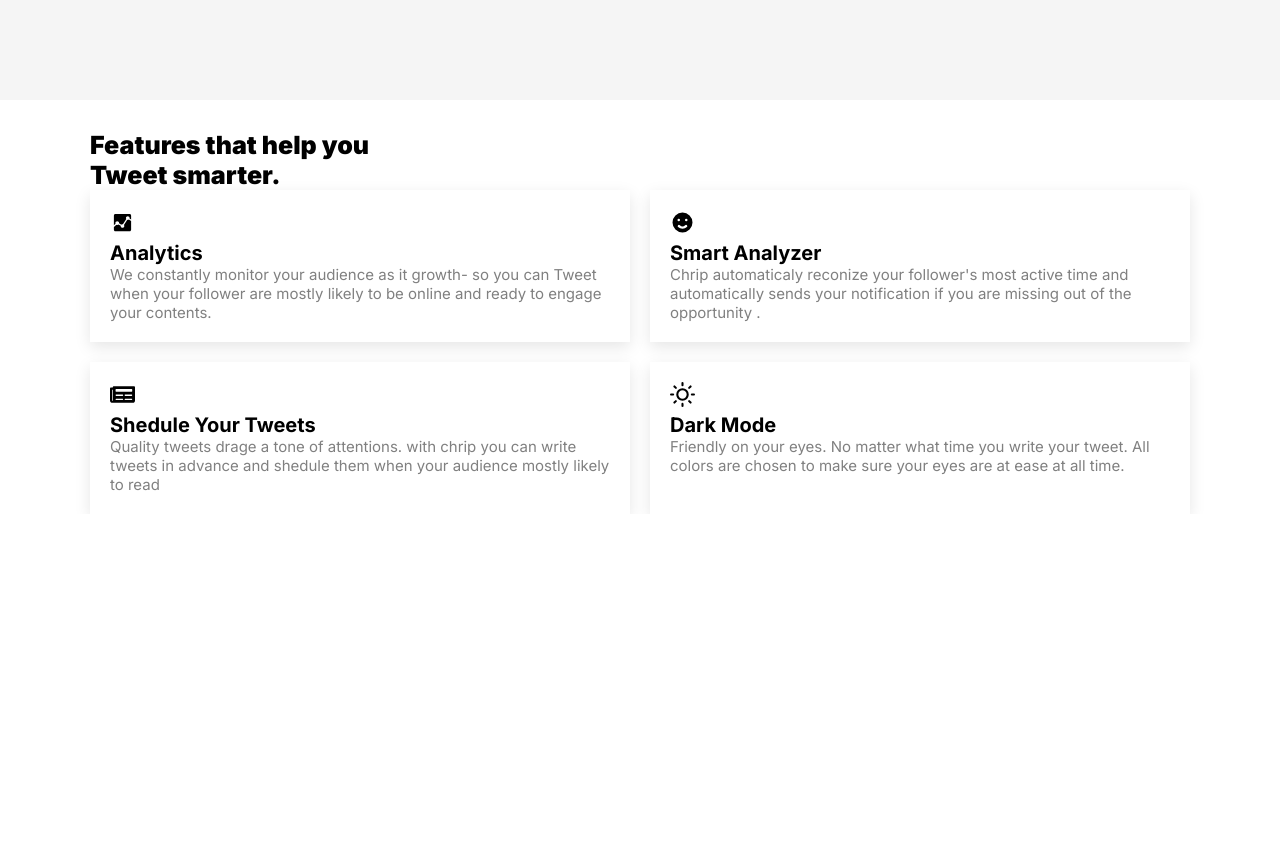
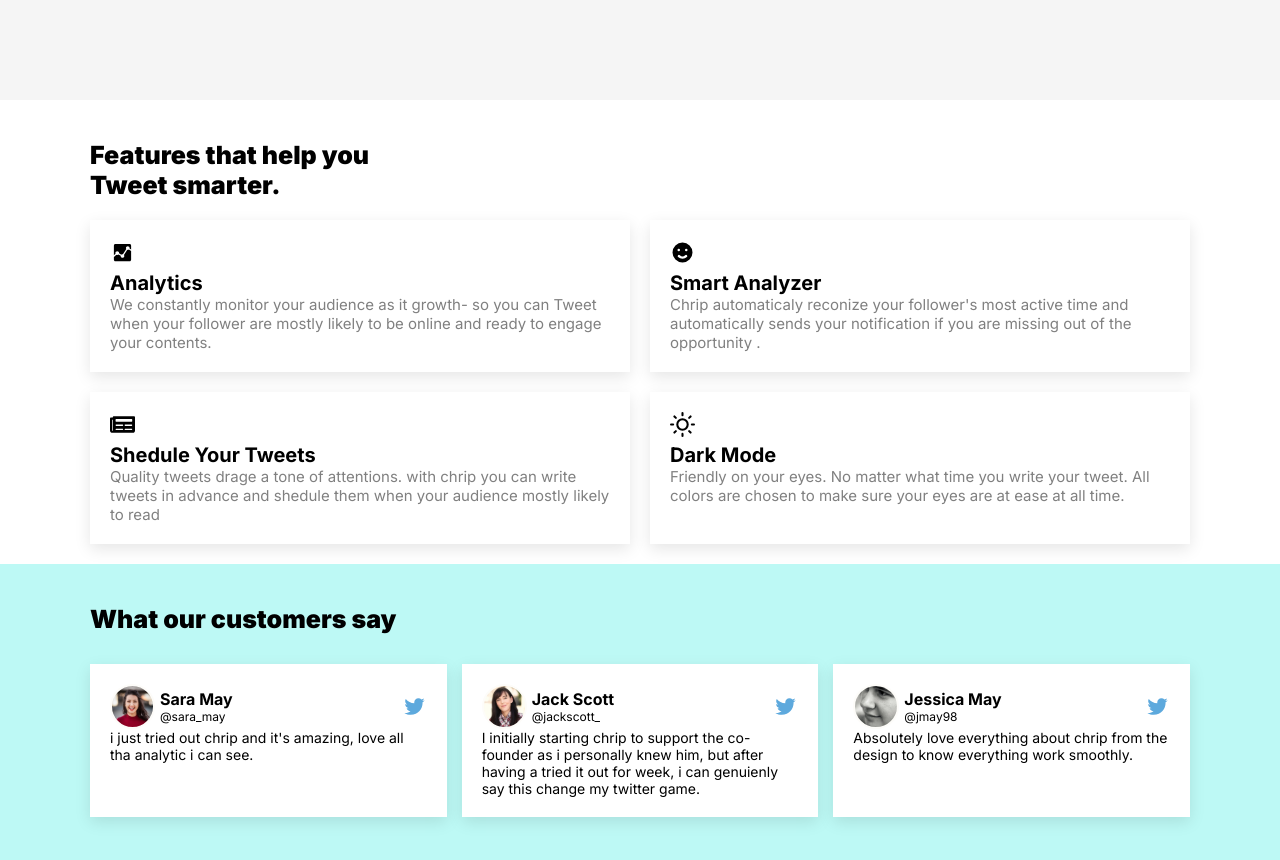
Before and after one commit to encode977/chrip-landingpage, a React (Create React App) app: page / in a window 1280 px wide. Shown: the part 620-1480 px from the top of the page. Before the commit the page ends 1134 px from the top, so only its background shows below. Built offline with nearby package versions, Linux system fonts and the light colour scheme.

Commit message:
customer review complete

```diff
--- a/src/App.js
+++ b/src/App.js
@@ -2,6 +2,7 @@ import "./App.scss";
 import Header from "./components/Header";
 import Features from "./components/Features";
 import Banner from "./pages/Banner";
+import Reviews from "./pages/Reviews";
 
 function App() {
   return (
@@ -20,6 +21,12 @@ function App() {
           </h2>
         </div>
       </section>
+      <section className="third">
+        <div className="app__body">
+          <h2>What our customers say</h2>
+          <Reviews />
+        </div>
+      </section>
     </div>
   );
 }
--- a/src/App.scss
+++ b/src/App.scss
@@ -11,9 +11,16 @@
     margin: auto;
 
     h2 {
-      margin-top: 30px;
+      margin-top: 40px;
       font-size: 25px;
       font-weight: 900;
+      display: inline-block;
     }
   }
+
+  .third {
+    background-color: #bdf9f5;
+    margin-top: 20px;
+    height: 50vh;
+  }
 }
--- a/src/components/Features.scss
+++ b/src/components/Features.scss
@@ -1,4 +1,5 @@
 .features {
+  margin-top: 20px;
   display: grid;
   grid-template-columns: repeat(2, 1fr);
   grid-gap: 20px;
--- /dev/null
+++ b/src/components/SingleReview.js
@@ -0,0 +1,23 @@
+import React from "react";
+import { AiOutlineTwitter } from "react-icons/ai";
+import "./SingleReview.scss";
+
+function SingleReview({ image, name, text, username }) {
+  return (
+    <div className="singleReview">
+      <div className="profile">
+        <div className="profile__left">
+          <img src={image} alt="" />
+          <div className="profile__name">
+            <h3>{name}</h3>
+            <p>{username}</p>
+          </div>
+        </div>
+        <AiOutlineTwitter className="twitter__icon" />
+      </div>
+      <p>{text}</p>
+    </div>
+  );
+}
+
+export default SingleReview;
--- /dev/null
+++ b/src/components/SingleReview.scss
@@ -0,0 +1,35 @@
+.singleReview {
+  padding: 20px;
+  box-shadow: 0 5px 15px rgba(0, 0, 0, 0.1);
+  background-color: #fff;
+  margin-bottom: 20px;
+
+  p {
+    font-size: 14px;
+  }
+
+  .profile {
+    display: flex;
+    align-items: center;
+    justify-content: space-between;
+
+    .profile__left {
+      display: flex;
+      align-items: center;
+      .profile__name {
+        margin-left: 5px;
+        h3 {
+          font-size: 16px;
+        }
+        p {
+          font-size: 12px;
+        }
+      }
+    }
+
+    .twitter__icon {
+      color: #5da9dd;
+      font-size: 25px;
+    }
+  }
+}
--- a/src/handlers/ReviewsData.js
+++ b/src/handlers/ReviewsData.js
@@ -0,0 +1,27 @@
+import user1 from "../assets/userAvatar01.svg";
+import user2 from "../assets/userAvatar02.svg";
+import user3 from "../assets/userAvatar03.svg";
+
+export default [
+  {
+    id: 1,
+    image: user1,
+    name: "Sara May",
+    username: "@sara_may",
+    text: "i just tried out chrip and it's amazing, love all tha analytic i can see.",
+  },
+  {
+    id: 2,
+    image: user2,
+    name: "Jack Scott",
+    username: "@jackscott_",
+    text: "I initially starting chrip to support the co-founder as i personally knew him, but after having a tried it out for week, i can genuienly say this change my twitter game.",
+  },
+  {
+    id: 3,
+    image: user3,
+    name: "Jessica May",
+    username: "@jmay98",
+    text: "Absolutely love everything about chrip from the design to know everything work smoothly.",
+  },
+];
--- a/src/pages/Reviews.js
+++ b/src/pages/Reviews.js
@@ -1,8 +1,22 @@
 import React from "react";
+import SingleReview from "../components/SingleReview";
 import "./Reviews.scss";
+import reviewData from "../handlers/ReviewsData";
 
 function Reviews() {
-  return <div></div>;
+  return (
+    <div className="reviews">
+      {reviewData.slice(0, 3).map((item) => (
+        <SingleReview
+          key={item.id}
+          image={item.image}
+          name={item.name}
+          text={item.text}
+          username={item.username}
+        />
+      ))}
+    </div>
+  );
 }
 
 export default Reviews;
--- a/src/pages/Reviews.scss
+++ b/src/pages/Reviews.scss
@@ -0,0 +1,6 @@
+.reviews {
+  margin-top: 30px;
+  display: grid;
+  grid-template-columns: repeat(3, 1fr);
+  grid-gap: 15px;
+}
```
